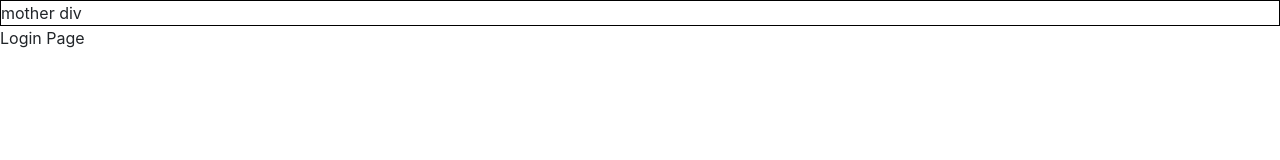
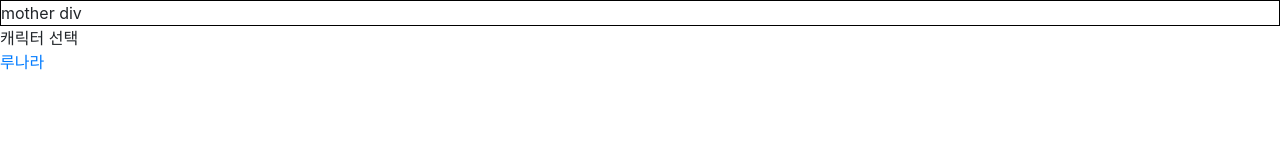
Before and after one commit to Bekryoung/Nexus_JOA, a React (Create React App) app: page / in a window 1280 px wide. Shown: the top 160 px of the page. Built offline with nearby package versions, Linux system fonts and the light colour scheme.

Commit message:
캐릭터 페이지 생성

```diff
--- a/src/App.js
+++ b/src/App.js
@@ -1,6 +1,7 @@
 import React, { Component } from 'react';
 import './App.css';
 import Routes from './Routes';
+import {BrowserRouter as Router, Route, Switch, Link} from 'react-router-dom';
 
 class App extends Component {
   render() {
--- a/src/Routes.js
+++ b/src/Routes.js
@@ -1,16 +1,22 @@
 import React from 'react';
-import {BrowserRouter as Router, Route, Switch} from 'react-router-dom';
+import {BrowserRouter as Router, Route, Switch, Link} from 'react-router-dom';
 
 import Main from './components/Main/Main';
 import Login from './components/Login/Login';
+import Lunara from './components/Character/Lunara';
 
 class Routes extends React.Component {
+
+    // 라우트 설정 참조
+    // https://velog.io/@hwang-eunji/React-Route-%EA%B8%B0%EB%B3%B8%EC%84%A4%EC%A0%95
+
     render () {
         return (
             <Router>
                 <Switch>
                     <Route exact path='/' component={Login} />
                     <Route exact path='/main' component={Main} />
+                    <Route exact patg='/lunara' component={Lunara} />
                 </Switch>
             </Router>
         );
--- /dev/null
+++ b/src/components/Character/Lunara.js
@@ -0,0 +1,13 @@
+import React, { Component } from 'react';
+
+class Lunara extends Component {
+    render() {
+      return (
+        <>
+          루나라 페이지
+        </>
+      )
+    }
+  }
+
+  export default Lunara;
--- a/src/components/Login/Login.js
+++ b/src/components/Login/Login.js
@@ -1,10 +1,12 @@
 import React, { Component } from 'react';
+import {BrowserRouter as Router, Route, Switch, Link} from 'react-router-dom';
 
 class Login extends Component {
     render() {
       return (
         <>
-          Login Page
+          캐릭터 선택<br/>
+          <Link to="lunara">루나라</Link>
         </>
       )
     }
```
